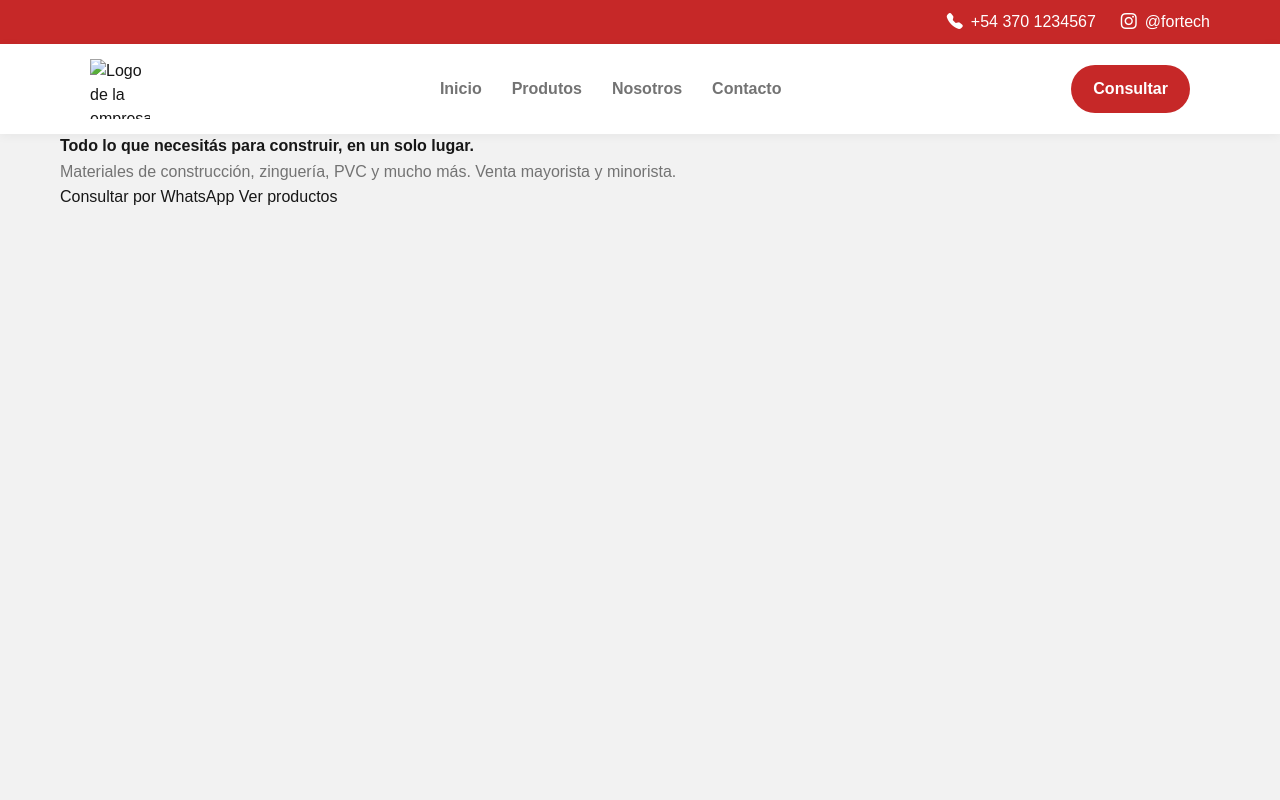
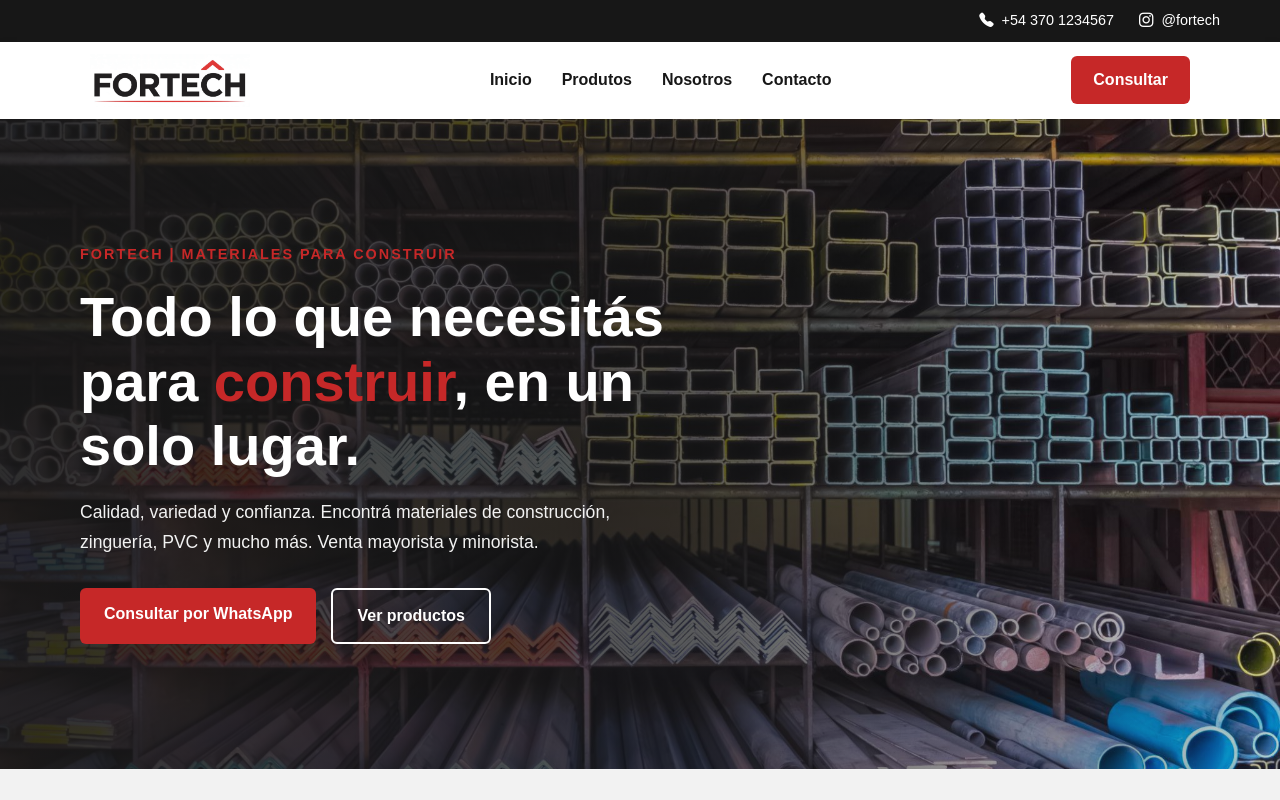
Before and after one commit to barrioscristian9908-arch/fortech-landing, a plain HTML site: page index.html in a window 1280 px wide. Drawn offline with nearby package versions, Linux system fonts and the light colour scheme.

Commit message:
seccion hero y mejoras en el header

```diff
--- a/css/styles.css
+++ b/css/styles.css
@@ -46,49 +46,57 @@ p{
    HEADER
 =========================== */
 
-.topbar{
-    background: var(--color-primary);
+.topbar {
+    background: var(--color-dark);
     color: var(--color-white);
-    padding: 10px 50px;
+    padding: 10px 0;
 }
 
-.contacto{
+.contacto {
     display: flex;
     justify-content: flex-end;
     gap: 25px;
 }
 
-.contacto a{
+.contacto a {
     display: flex;
     align-items: center;
     gap: 8px;
     color: var(--color-white);
     text-decoration: none;
     transition: opacity var(--transicion);
+    font-size: 0.9rem;
 }
 
-.contacto a:hover{
-    opacity: .8;
+.contacto a:hover {
+    opacity: 0.8;
 }
 
-.navbar{
+/* NAVBAR */
+
+.navbar {
     background: var(--color-white);
-    box-shadow: 0 2px 10px rgba(0,0,0,.05);
+    box-shadow: 0 2px 10px rgba(0, 0, 0, 0.05);
 }
 
-.navbar-container{
+.navbar-container {
     display: flex;
     justify-content: space-between;
     align-items: center;
-    padding: 15px 50px;
+    padding: 12px 50px;
 }
 
-.navbar .logo{
-    width: 60px;
-    height: 60px;
+/* LOGO */
+
+.navbar .logo {
+    width: 160px;
+    max-height: 65px;
+    object-fit: contain;
 }
 
-.menu-toggle{
+/* BOTÓN MENÚ MÓVIL */
+
+.menu-toggle {
     display: none;
     background: none;
     border: none;
@@ -96,39 +104,179 @@ p{
     cursor: pointer;
 }
 
-.menu-toggle i{
-    color: var(--color-gray);
+.menu-toggle i {
+    color: var(--color-dark);
 }
 
-.navbar ul{
+/* ENLACES */
+
+.navbar ul {
     display: flex;
+    align-items: center;
     list-style: none;
     gap: 30px;
 }
 
-.navbar a{
+.navbar a {
     text-decoration: none;
 }
 
-.navbar ul li a{
-    color: var(--color-gray);
+.navbar ul li a {
+    color: var(--color-dark);
     font-weight: 600;
     transition: color var(--transicion);
 }
 
-.navbar ul li a:hover{
+.navbar ul li a:hover {
     color: var(--color-primary);
 }
 
-.btn-consulta{
+/* BOTÓN CONSULTA */
+
+.btn-consulta {
     background: var(--color-primary);
     color: var(--color-white);
     padding: 12px 22px;
-    border-radius: 30px;
+    border-radius: 6px;
     font-weight: 600;
     transition: background var(--transicion);
 }
 
-.btn-consulta:hover{
+.btn-consulta:hover {
     background: var(--color-primary-dark);
 }
+
+
+/* ===========================
+   HERO
+=========================== */
+
+.hero {
+    min-height: 650px;
+    background-image: url("../img/hero-fortech.jpg");
+    background-size: cover;
+    background-position: center;
+    background-repeat: no-repeat;
+}
+
+.hero-overlay {
+    min-height: 650px;
+    background: linear-gradient(
+        90deg,
+        rgba(23, 23, 23, 0.90) 0%,
+        rgba(23, 23, 23, 0.70) 55%,
+        rgba(23, 23, 23, 0.20) 100%
+    );
+}
+
+.hero-container {
+    min-height: 650px;
+    display: flex;
+    align-items: center;
+}
+
+.hero-text {
+    max-width: 700px;
+    display: flex;
+    flex-direction: column;
+    gap: 20px;
+    padding: 60px 20px;
+}
+
+.hero-subtitle {
+    color: var(--color-primary);
+    font-size: 0.9rem;
+    font-weight: 700;
+    letter-spacing: 2px;
+}
+
+.hero-text h1 {
+    color: var(--color-white);
+    font-size: 3.5rem;
+    line-height: 1.15;
+}
+
+.hero-text h1 span {
+    color: var(--color-primary);
+}
+
+.hero-text p {
+    color: var(--color-light);
+    font-size: 1.1rem;
+    line-height: 1.7;
+    max-width: 600px;
+}
+
+/* Botones */
+
+.hero-buttons {
+    display: flex;
+    flex-wrap: wrap;
+    gap: 15px;
+    margin-top: 10px;
+}
+
+.btn-principal,
+.btn-secundario {
+    display: inline-block;
+    padding: 14px 24px;
+    border-radius: 6px;
+    font-weight: 600;
+    text-decoration: none;
+    transition: background 0.3s ease, transform 0.3s ease;
+}
+
+.btn-principal {
+    background: var(--color-primary);
+    color: var(--color-white);
+}
+
+.btn-principal:hover {
+    background: var(--color-primary-dark);
+    transform: translateY(-3px);
+}
+
+.btn-secundario {
+    background: transparent;
+    border: 2px solid var(--color-white);
+    color: var(--color-white);
+}
+
+.btn-secundario:hover {
+    background: var(--color-white);
+    color: var(--color-dark);
+}
+
+@media (max-width: 768px) {
+
+    .hero,
+    .hero-overlay,
+    .hero-container {
+        min-height: 550px;
+    }
+
+    .hero-overlay {
+        background: rgba(23, 23, 23, 0.75);
+    }
+
+    .hero-text {
+        padding: 50px 20px;
+    }
+
+    .hero-text h1 {
+        font-size: 2.4rem;
+    }
+
+    .hero-text p {
+        font-size: 1rem;
+    }
+
+    .hero-buttons {
+        flex-direction: column;
+        align-items: flex-start;
+    }
+
+    .hero-buttons a {
+        text-align: center;
+    }
+}
--- a/index.html
+++ b/index.html
@@ -48,7 +48,7 @@
 
         <div class="navbar">
             <nav class="container navbar-container">
-                <img class="logo" src="img/odontologia.png" alt="Logo de la empresa">
+                <img class="logo" src="img/logo.png" alt="Logo de la empresa">
 
                 <button class="menu-toggle">
                     <i class="bi bi-list"></i>
@@ -72,41 +72,38 @@
     <!-- Fin Menu -->
 
     <!-- Hero -->
-        <main id="hero" class="hero relative">
+        <section class="hero" id="hero">
+            <div class="hero-overlay">
+                <div class="container hero-container">
 
-            <div class="hero-overlay"></div>
-
-            <div class="container relative z-10">
-
-                <div class="hero-content">
+                    <div class="hero-text">
+                        <span class="hero-subtitle">FORTECH | MATERIALES PARA CONSTRUIR</span>
 
                         <h1>
-                        Todo lo que necesitás para construir,
-                        <span>en un solo lugar.</span>
+                            Todo lo que necesitás para
+                            <span>construir</span>, en un solo lugar.
                         </h1>
 
                         <p>
-                        Materiales de construcción, zinguería,
-                        PVC y mucho más. Venta mayorista y minorista.
+                            Calidad, variedad y confianza. Encontrá materiales
+                            de construcción, zinguería, PVC y mucho más.
+                            Venta mayorista y minorista.
                         </p>
 
                         <div class="hero-buttons">
-
-                        <a href="#" class="btn-principal">
+                            <a href="#contacto" class="btn-principal">
                                 Consultar por WhatsApp
                             </a>
 
                             <a href="#productos" class="btn-secundario">
                                 Ver productos
                             </a>
-
+                        </div>
                     </div>
 
                 </div>
-
             </div>
-
-        </main>
+        </section>
     <!-- Fin Hero -->
 
 
```
Also changed, not shown: img/hero-fortech.jpg (added), img/logo.png (added). Lines whose indentation alone changed are shown as unchanged.
